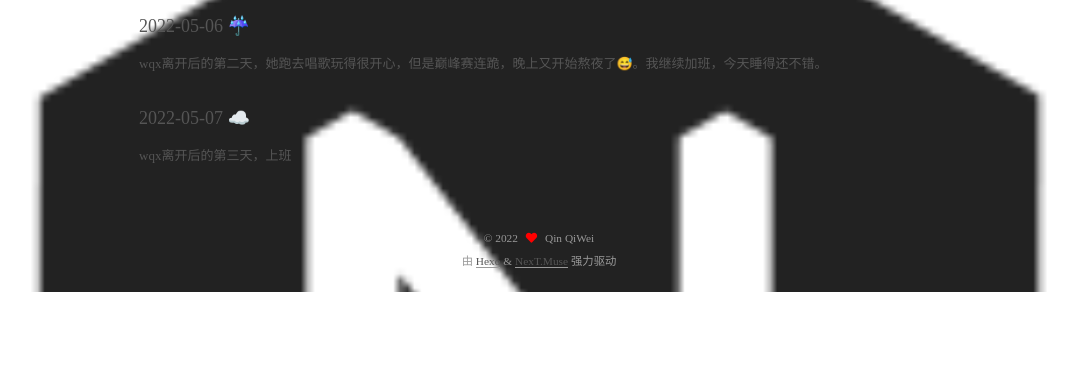
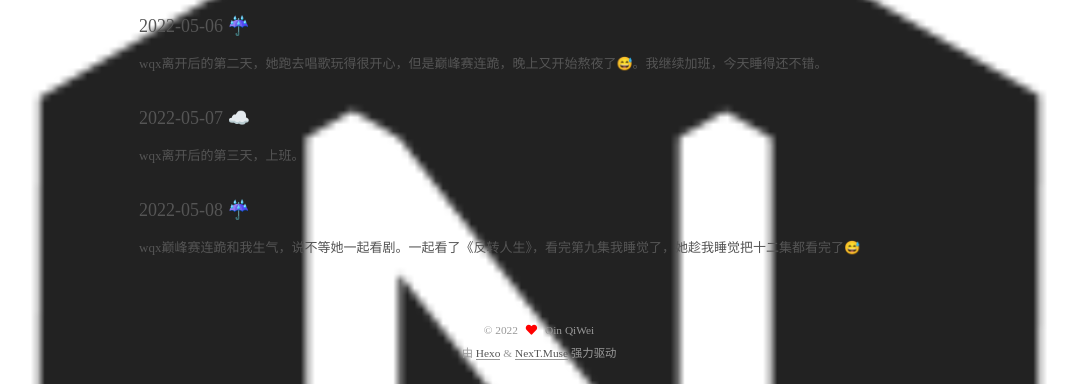
Before and after one commit to qqw123-1/qqw123-1.github.io, a plain HTML site: page tags/index.html in a window 1280 px wide. Shown: the part 4096-4480 px from the top of the page, without its empty margins (101-1178 px from the left). Before the commit the page ends 4388 px from the top, so only its background shows below. Drawn offline with nearby package versions, Linux system fonts and the light colour scheme; a script that the page names is missing; files whose address does not match are found by name.

Commit message:
Site updated: 2022-05-09 08:40:14

```diff
--- a/css/main.css
+++ b/css/main.css
@@ -1168,7 +1168,7 @@ pre .javascript .function {
 }
 .links-of-author a::before,
 .links-of-author span.exturl::before {
-  background: #cfebe9;
+  background: #ff3374;
   border-radius: 50%;
   content: ' ';
   display: inline-block;
--- a/tags/index.html
+++ b/tags/index.html
@@ -34,7 +34,7 @@
 <meta property="og:image" content="http://m.qpic.cn/psc?/43ddaacd-ea3f-43e0-8726-c21664337f86/bqQfVz5yrrGYSXMvKr.cqekPnt4SjyvHm0ioRyTPCk4EnR01EZS9zgyT.88AaSTgFdY5bx48SDhn.myDaccWi5A3Z*hLWtrJIaAZVsIcnNU!/b&bo=OARLBAAAAAABB1M!&rf=viewer_4">
 <meta property="og:image" content="http://m.qpic.cn/psc?/43ddaacd-ea3f-43e0-8726-c21664337f86/bqQfVz5yrrGYSXMvKr.cqSwsp5fOVAzL8k3hvoHiEJ7sPYOEE0H2dBDjeW8SlkarBRkPhdQBXaCtnz71zEXMXWnbP0oYdD3NHX32JTirVu8!/b&bo=OASABwAAAAABF4s!&rf=viewer_4">
 <meta property="article:published_time" content="2022-04-15T02:35:20.000Z">
-<meta property="article:modified_time" content="2022-05-07T00:49:48.571Z">
+<meta property="article:modified_time" content="2022-05-09T00:39:30.442Z">
 <meta property="article:author" content="Qin QiWei">
 <meta name="twitter:card" content="summary">
 <meta name="twitter:image" content="http://m.qpic.cn/psc?/43ddaacd-ea3f-43e0-8726-c21664337f86/bqQfVz5yrrGYSXMvKr.cqaX7c0QYphVvNCcOYkuU7tD9lHwjVRuyqTSf8IWnV74MlO2rIR8i3IyRrK798J2xl0rQKM7LwOfyJlgwAB.uY18!/b&bo=egB8AAAAAAADByQ!&rf=viewer_4">
@@ -198,8 +198,9 @@
 <p><font face="黑体" size="4">2022-04-27 ⛅<font><br><font face="黑体" size="2">wqx正在赶来南宁，现在是18:53分，心气激动，准备去接她，希望一路顺风，平安到我身边💃🏃。于2022-04-27九点半再次见面，先不写了😛<font><br/></p>
 <p><font face="黑体" size="4">2022-05-04 ⛅<font><br><font face="黑体" size="2">今天wqx要回学校了，因为工作原因没能送她，她一大早心情好像不太好，惹她生气了，因为昨天晚上不理她跑去看黑子的篮球了，下次注意不要再犯了😶。一张照片记录一下我们，虽然只是短暂的离别，但依旧非常期待下一次的相遇👬。<font><br><img src="http://m.qpic.cn/psc?/43ddaacd-ea3f-43e0-8726-c21664337f86/bqQfVz5yrrGYSXMvKr.cqekPnt4SjyvHm0ioRyTPCk4EnR01EZS9zgyT.88AaSTgFdY5bx48SDhn.myDaccWi5A3Z*hLWtrJIaAZVsIcnNU!/b&bo=OARLBAAAAAABB1M!&rf=viewer_4" width = "145" div /><br/></p>
 <p><font face="黑体" size="4">2022-05-05 ⛅<font><br><font face="黑体" size="2">wqx离开后的第一天，害怕回家，因为家里空空的，使心情低落。心情就像失恋了一样，收拾着她的东西，难免会一直想她。emo😭，还好她留下了一样东西，放在家里，不至于家中那么空。以下放一张国服夹子的照片。<font><br><img src="http://m.qpic.cn/psc?/43ddaacd-ea3f-43e0-8726-c21664337f86/bqQfVz5yrrGYSXMvKr.cqSwsp5fOVAzL8k3hvoHiEJ7sPYOEE0H2dBDjeW8SlkarBRkPhdQBXaCtnz71zEXMXWnbP0oYdD3NHX32JTirVu8!/b&bo=OASABwAAAAABF4s!&rf=viewer_4" height = "145" div /><br/></p>
-<p><font face="黑体" size="4">2022-05-06 ☔<font><br><font face="黑体" size="2">wqx离开后的第二天，她跑去唱歌玩得很开心，但是巅峰赛连跪，晚上又开始熬夜了😅。我继续加班，今天睡得还不错。<font></p>
-<p><font face="黑体" size="4">2022-05-07 ☁️<font><br><font face="黑体" size="2">wqx离开后的第三天，上班<font></p>
+<p><font face="黑体" size="4">2022-05-06 ☔<font><br><font face="黑体" size="2">wqx离开后的第二天，她跑去唱歌玩得很开心，但是巅峰赛连跪，晚上又开始熬夜了😅。我继续加班，今天睡得还不错。<font><br/></p>
+<p><font face="黑体" size="4">2022-05-07 ☁️<font><br><font face="黑体" size="2">wqx离开后的第三天，上班。<font><br/></p>
+<p><font face="黑体" size="4">2022-05-08 ☔<font><br><font face="黑体" size="2">wqx巅峰赛连跪和我生气，说不等她一起看剧。一起看了《反转人生》，看完第九集我睡觉了，她趁我睡觉把十二集都看完了😅<font><br/></p>
 
       </div>
 
```
